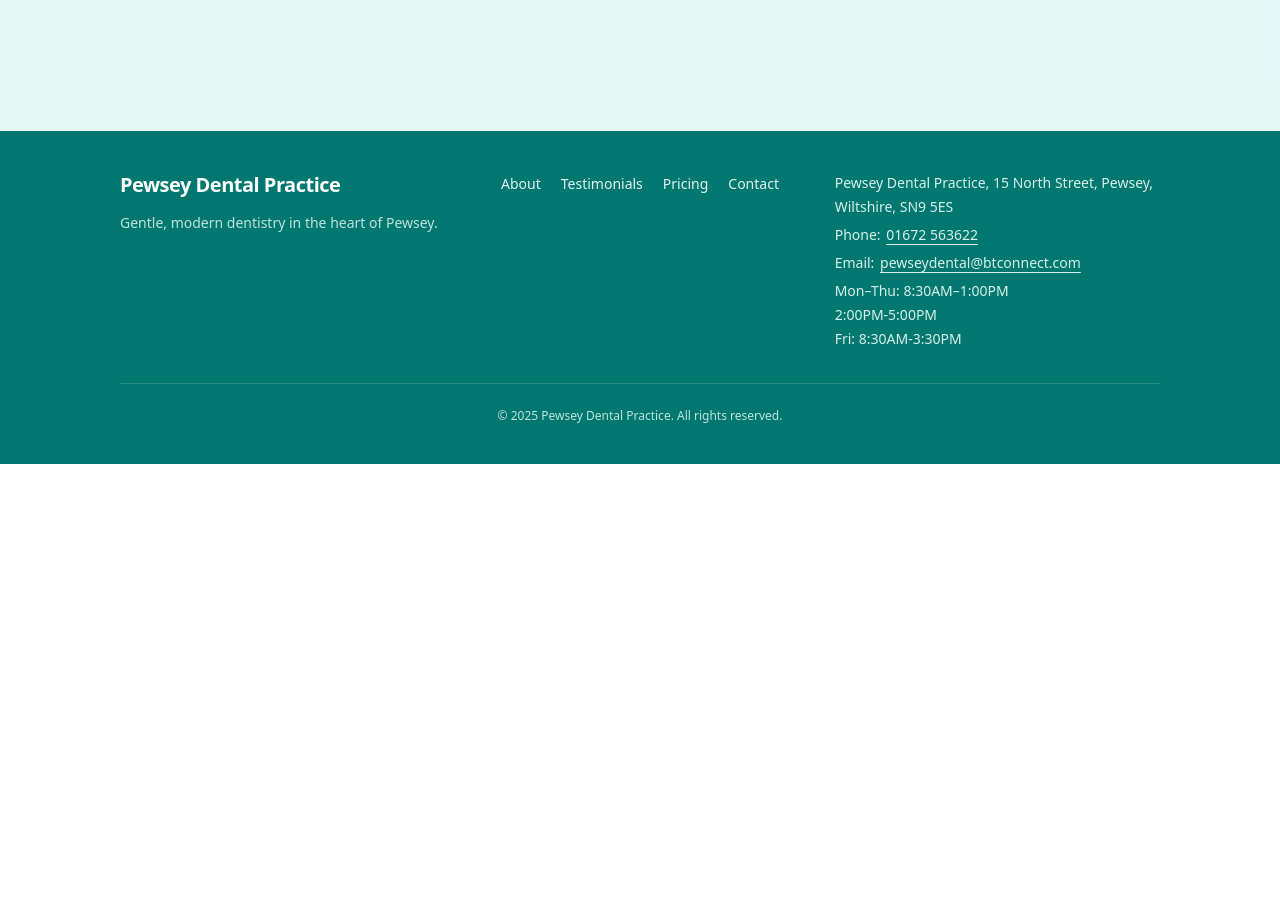
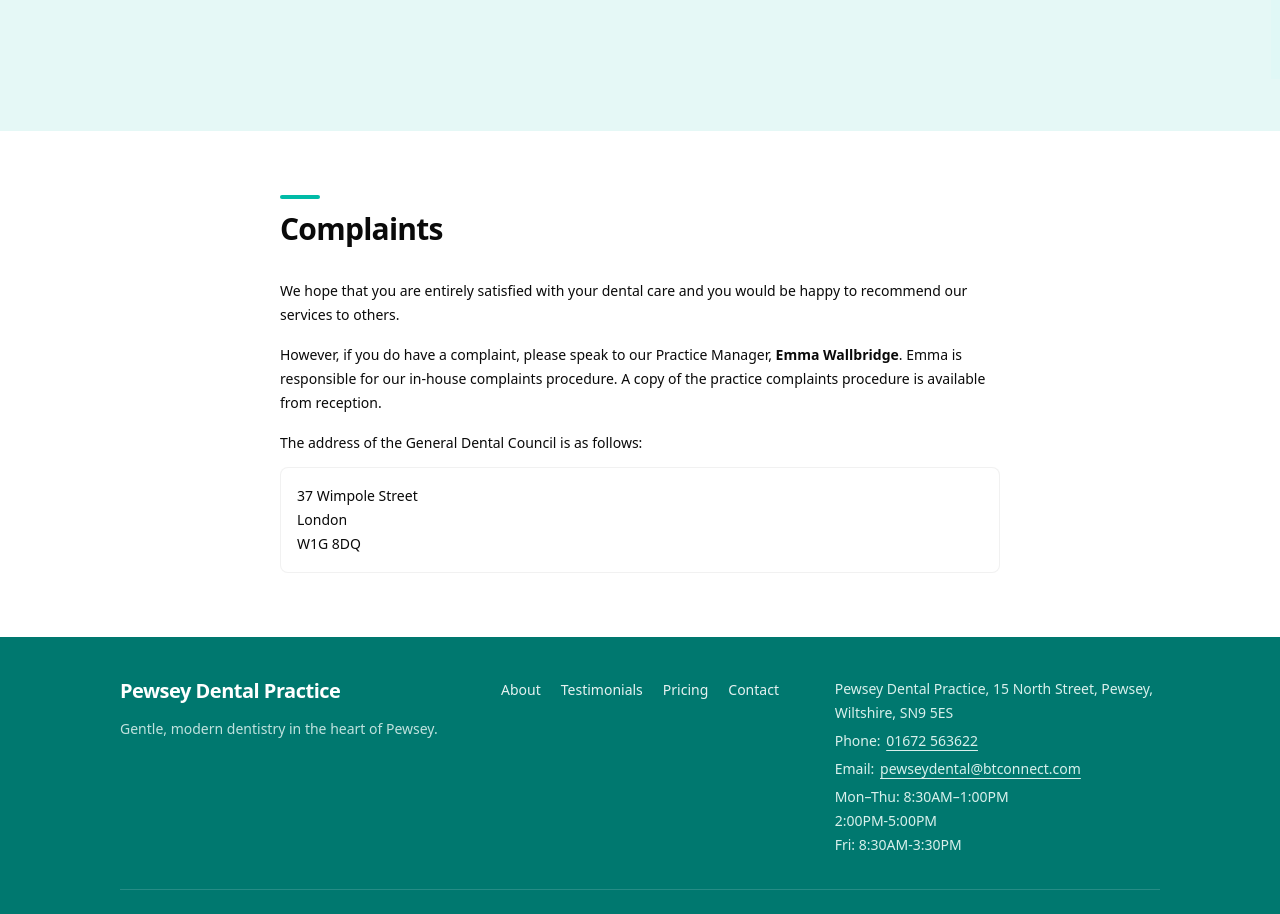
Before and after one commit to SkinnyPetee/pew-dentistry, a Next.js app: page / in a window 1280 px wide. Shown: the part 9320-10234 px from the top of the page. Before the commit the page ends 9784 px from the top, so only its background shows below. Built offline with nearby package versions, Linux system fonts and the light colour scheme.

Commit message:
added complaints section

```diff
--- a/src/app/page.tsx
+++ b/src/app/page.tsx
@@ -9,6 +9,7 @@ import Contact from "@/modules/section-6/contact";
 import Footer from "@/modules/footer";
 import SectionTeam from "@/modules/section-team";
 import { PricingSection } from "@/modules/section-pricing";
+import ComplaintsSection from "@/modules/section-complaints";
 
 export default function Home() {
   return (
@@ -24,6 +25,7 @@ export default function Home() {
         <TestimonialSection />
         <PricingSection />
         <Contact />
+        <ComplaintsSection />
       </main>
       <Footer />
     </>
--- /dev/null
+++ b/src/modules/section-complaints/index.tsx
@@ -0,0 +1,118 @@
+import type React from "react";
+import { cn } from "@/lib/utils";
+import {
+  Clock,
+  CreditCard,
+  Calendar,
+  MessageSquare,
+  ShieldCheck,
+  MapPin,
+} from "lucide-react";
+
+type Complaint = {
+  name: string;
+  description: string;
+  icon: React.ComponentType<React.SVGProps<SVGSVGElement>>;
+};
+
+const complaints: Complaint[] = [
+  {
+    name: "Long wait times",
+    description: "Delays at check-in or before being seen.",
+    icon: Clock,
+  },
+  {
+    name: "Billing or charges",
+    description: "Unexpected fees or unclear pricing.",
+    icon: CreditCard,
+  },
+  {
+    name: "Insurance processing",
+    description: "Coverage, claims, or paperwork issues.",
+    icon: ShieldCheck,
+  },
+  {
+    name: "Scheduling & rescheduling",
+    description: "Difficulty finding or changing an appointment.",
+    icon: Calendar,
+  },
+  {
+    name: "Communication & follow-up",
+    description: "Missed calls, unclear instructions, or reminders.",
+    icon: MessageSquare,
+  },
+  {
+    name: "Accessibility & parking",
+    description: "Directions, parking, or accessibility concerns.",
+    icon: MapPin,
+  },
+];
+
+export function ComplaintsSection({
+  className,
+  id = "complaints",
+  heading = "Complaints",
+  subheading,
+  ctaHref,
+  ctaLabel,
+  theme = "teal-500",
+  design = "minimal",
+}: {
+  className?: string;
+  id?: string;
+  heading?: string;
+  subheading?: string;
+  ctaHref?: string;
+  ctaLabel?: string;
+  theme?: string;
+  design?: string;
+}) {
+  return (
+    <section
+      id={id}
+      aria-labelledby="complaints-title"
+      className={cn("w-full py-12 md:py-16", className)}
+    >
+      <div className="mx-auto max-w-3xl px-6">
+        <header className="mb-6 md:mb-8">
+          {/* Subtle teal accent bar for the section */}
+          <div
+            className="mb-3 h-1 w-10 rounded bg-teal-500"
+            aria-hidden="true"
+          />
+          <h2
+            id="complaints-title"
+            className="text-pretty text-2xl font-semibold tracking-tight md:text-3xl"
+          >
+            {heading}
+          </h2>
+        </header>
+
+        {/* Replace list/grid with the exact content provided */}
+        <div className="max-w-none text-sm leading-6 text-foreground">
+          <p>
+            We hope that you are entirely satisfied with your dental care and
+            you would be happy to recommend our services to others.
+          </p>
+          <p className="mt-4">
+            However, if you do have a complaint, please speak to our Practice
+            Manager, <strong>Emma Wallbridge</strong>. Emma is responsible for
+            our in-house complaints procedure. A copy of the practice complaints
+            procedure is available from reception.
+          </p>
+          <p className="mt-4">
+            The address of the General Dental Council is as follows:
+          </p>
+
+          <address className="mt-3 not-italic rounded-md border border-muted-foreground/10 bg-background p-4">
+            <div>37 Wimpole Street</div>
+            <div>London</div>
+            <div>W1G 8DQ</div>
+          </address>
+        </div>
+      </div>
+    </section>
+  );
+}
+
+export default ComplaintsSection;
```
